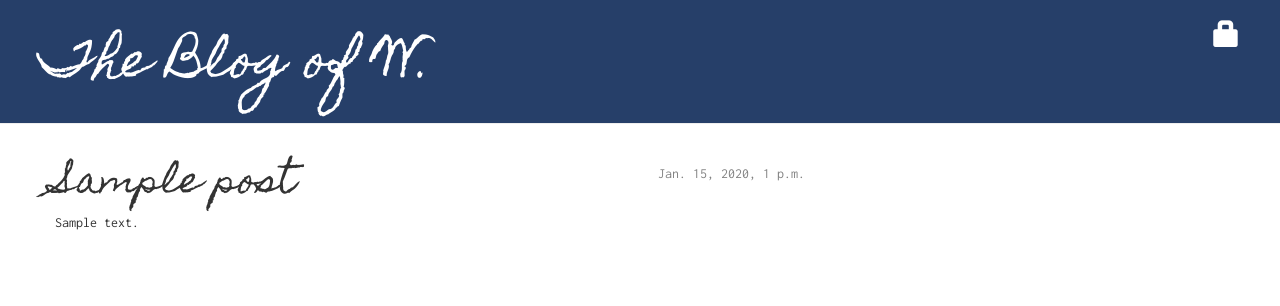
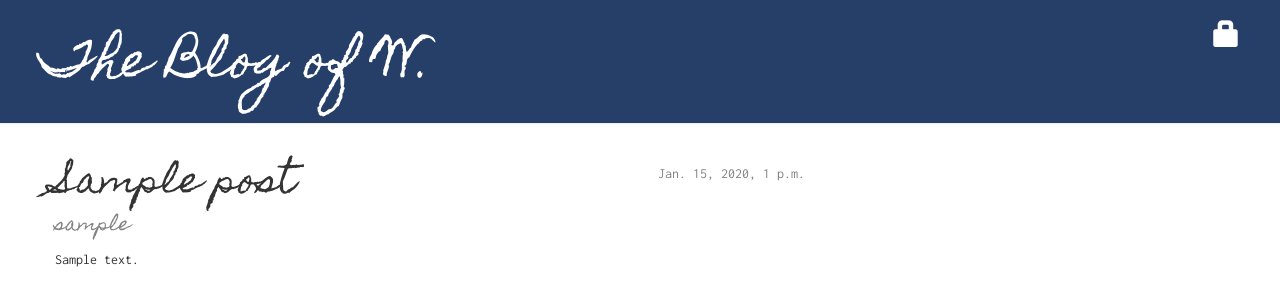
Before and after one commit to kierros/simple-blog, a Django app: page /post/1/ in a window 1280 px wide. Shown: the top 306 px of the page. Run offline with Django 3.2, Linux system fonts and the light colour scheme; tables that the repository leaves empty hold one stand-in row (values such as "Sample post"); some libraries are stand-ins or nearby versions.

Commit message:
Added author's signature

```diff
--- a/blog/static/css/blog.css
+++ b/blog/static/css/blog.css
@@ -21,6 +21,12 @@
     .date {
         float: right;
         color: #828282;
+    }
+
+    .author {
+        font-family: 'Homemade Apple', cursive;
+        color: #828282;
+        font-size: 14pt;
     }
 
     .edit {
--- a/blog/templates/blog/post_detail.html
+++ b/blog/templates/blog/post_detail.html
@@ -22,6 +22,9 @@
             {% else %}
               <a href="{% url 'login' %}" class="top-menu"><span class="glyphicon glyphicon-lock"></span></a>
             {% endif %}
+            <div class="author">
+              <p> {{post.author}} </p>
+            </div>
             <p>{{ post.text|linebreaksbr }}</p>
         </div>
     {% endblock %}
--- a/blog/templates/blog/post_draft_list.html
+++ b/blog/templates/blog/post_draft_list.html
@@ -5,6 +5,7 @@
         <div class="post">
             <p class="date">created: {{ post.created_date|date:'d-m-Y' }}</p>
             <h1><a href="{% url 'post_detail' pk=post.pk %}">{{ post.title }}</a></h1>
+            <p> {{post.author}} </p>
             <p>{{ post.text|truncatechars:200 }}</p>
         </div>
     {% endfor %}
--- a/blog/templates/blog/post_list.html
+++ b/blog/templates/blog/post_list.html
@@ -6,6 +6,9 @@
                     {{ post.published_date }}
                 </div>
                 <h1><a href="{% url 'post_detail' pk=post.pk %}">{{ post.title }}</a></h1>
+                <div class="author">
+                  <p> {{post.author}} </p>
+                </div>
                 <p>{{ post.text|linebreaksbr }}</p>
             </div>
         {% endfor %}
```
